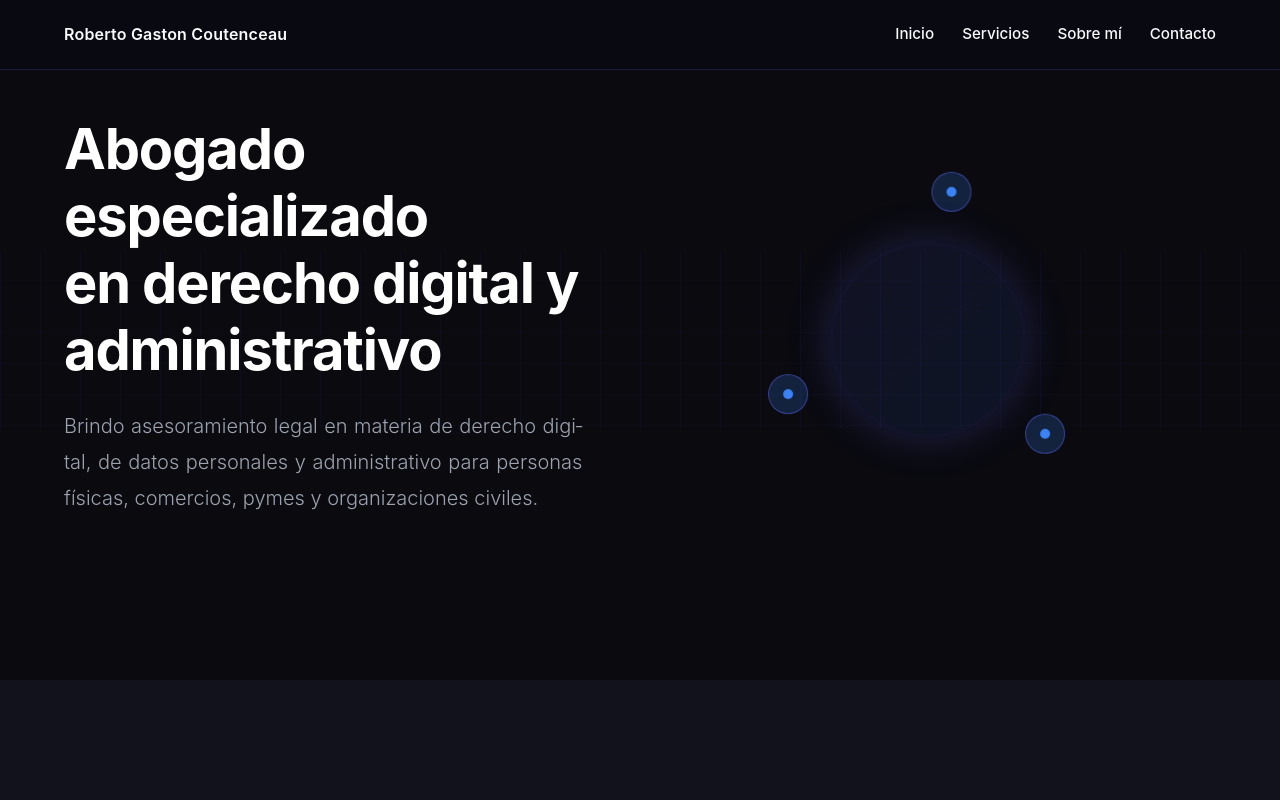
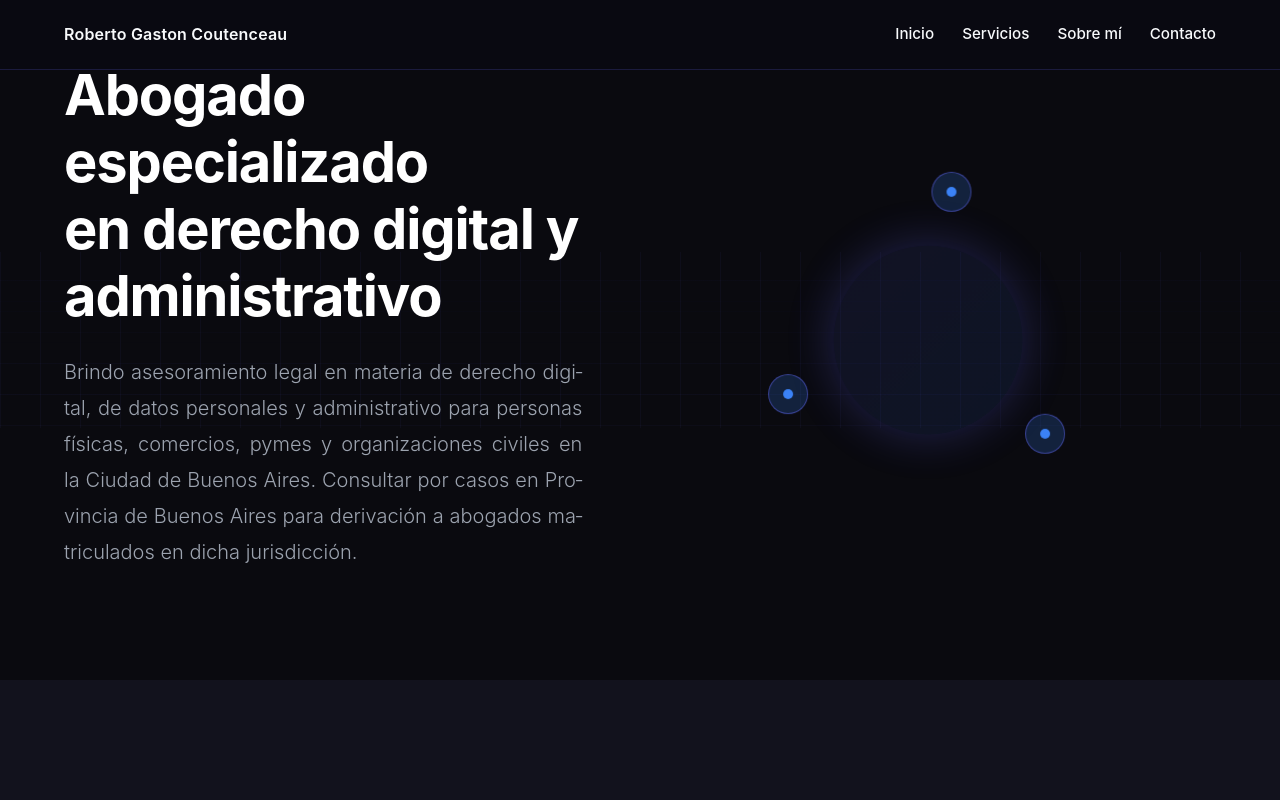
Before and after one commit to rgcou/sitio-web, a React (Create React App) app: page / in a window 1280 px wide. Shown: the top 800 px of the page. Built offline with nearby package versions, Linux system fonts and the light colour scheme; the HTML template or start-up script is replaced by a standard one.

Commit message:
Update Home.jsx

```diff
--- a/src/components/Home.jsx
+++ b/src/components/Home.jsx
@@ -29,7 +29,11 @@ const Home = () => {
             <p className="hero-subtitle-elite">
               Brindo asesoramiento legal en materia de derecho digital,
               de datos personales y administrativo para personas físicas,
-              comercios, pymes y organizaciones civiles.
+              comercios, pymes y organizaciones civiles en la Ciudad
+              de Buenos Aires.
+              Consultar por casos en Provincia de Buenos Aires para derivación a
+              abogados matriculados en dicha jurisdicción.
+
             </p>
 
           </div>
```
